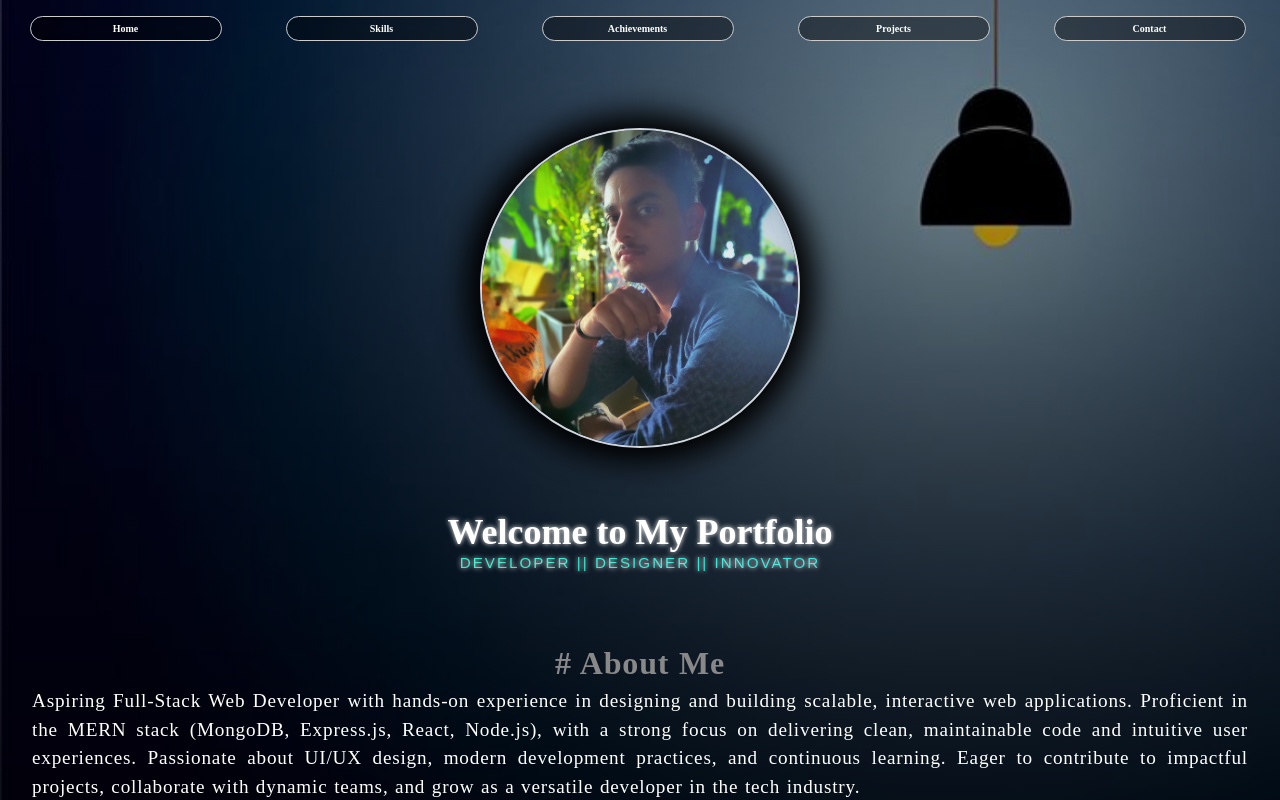
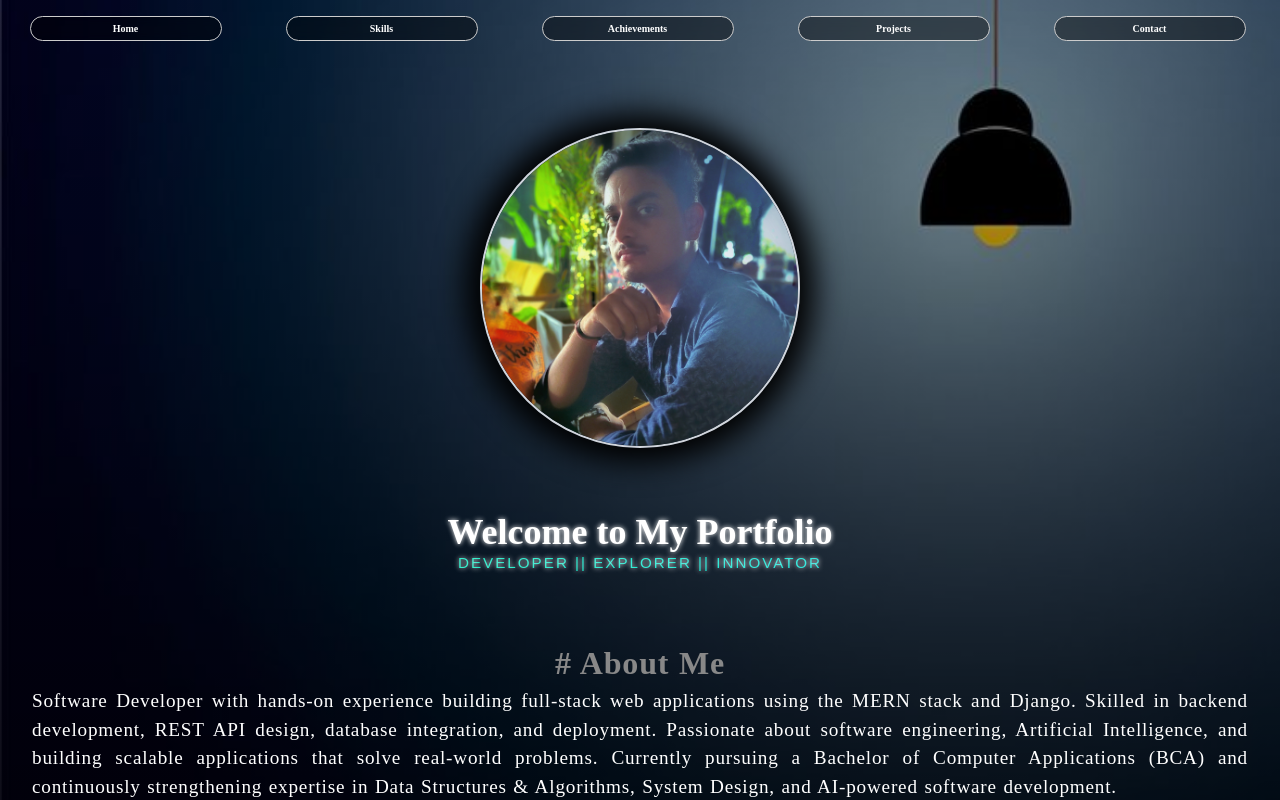
Before and after one commit to i-am-anujsingh/portfolio, a React (Vite) app: page / in a window 1280 px wide. Shown: the top 800 px of the page. Built offline with nearby package versions, Linux system fonts and the light colour scheme; no server answers.

Commit message:
changes in pages

```diff
--- a/src/components/Hero.jsx
+++ b/src/components/Hero.jsx
@@ -27,17 +27,14 @@ const Hero = () => {
           >Welcome to My Portfolio</h1>
           <pre
           className='robotic-text text-grad'
-          >Developer || Designer || Innovator</pre>
+          >Developer || Explorer || Innovator</pre>
         </div>
       </div>
     <section id="about">
       <h2># About Me</h2>
       <p
       className='text-white'
-      >Aspiring Full-Stack Web Developer with hands-on experience in designing and building scalable, interactive web applications.
-Proficient in the MERN stack (MongoDB, Express.js, React, Node.js), with a strong focus on delivering clean, maintainable code
-and intuitive user experiences. Passionate about UI/UX design, modern development practices, and continuous learning. Eager to
-contribute to impactful projects, collaborate with dynamic teams, and grow as a versatile developer in the tech industry.
+      >Software Developer with hands-on experience building full-stack web applications using the MERN stack and Django. Skilled in backend development, REST API design, database integration, and deployment. Passionate about software engineering, Artificial Intelligence, and building scalable applications that solve real-world problems. Currently pursuing a Bachelor of Computer Applications (BCA) and continuously strengthening expertise in Data Structures & Algorithms, System Design, and AI-powered software development.
       </p>
     </section>
     </section>
```
